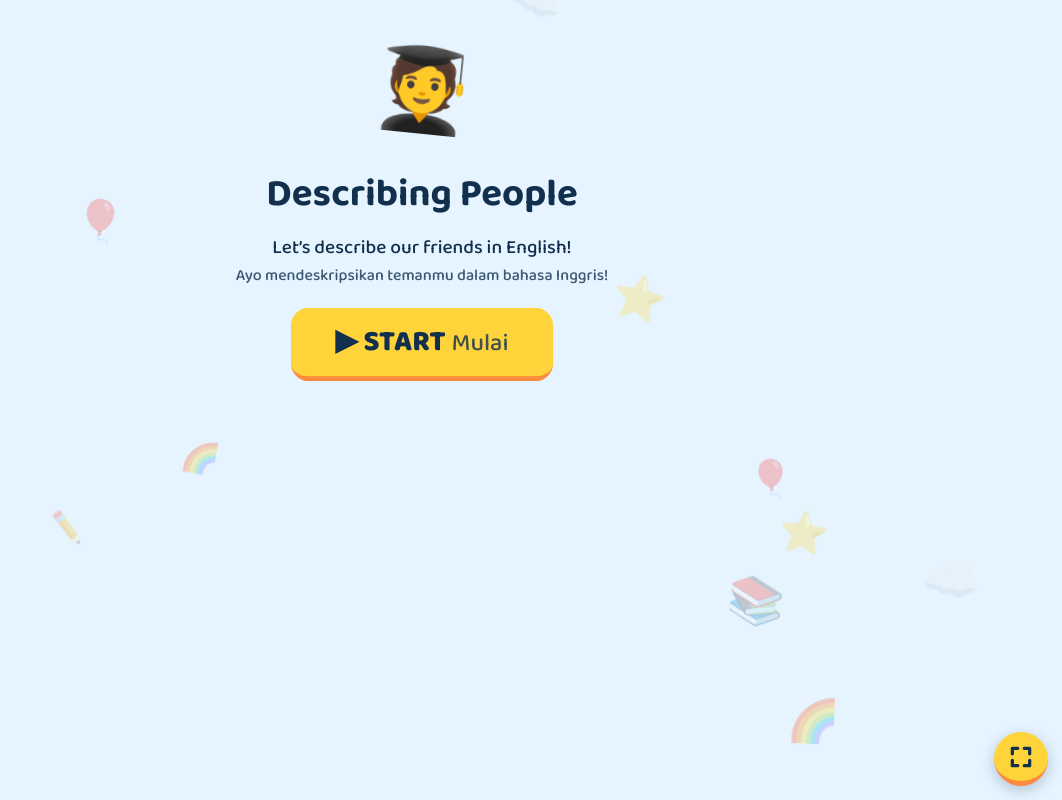
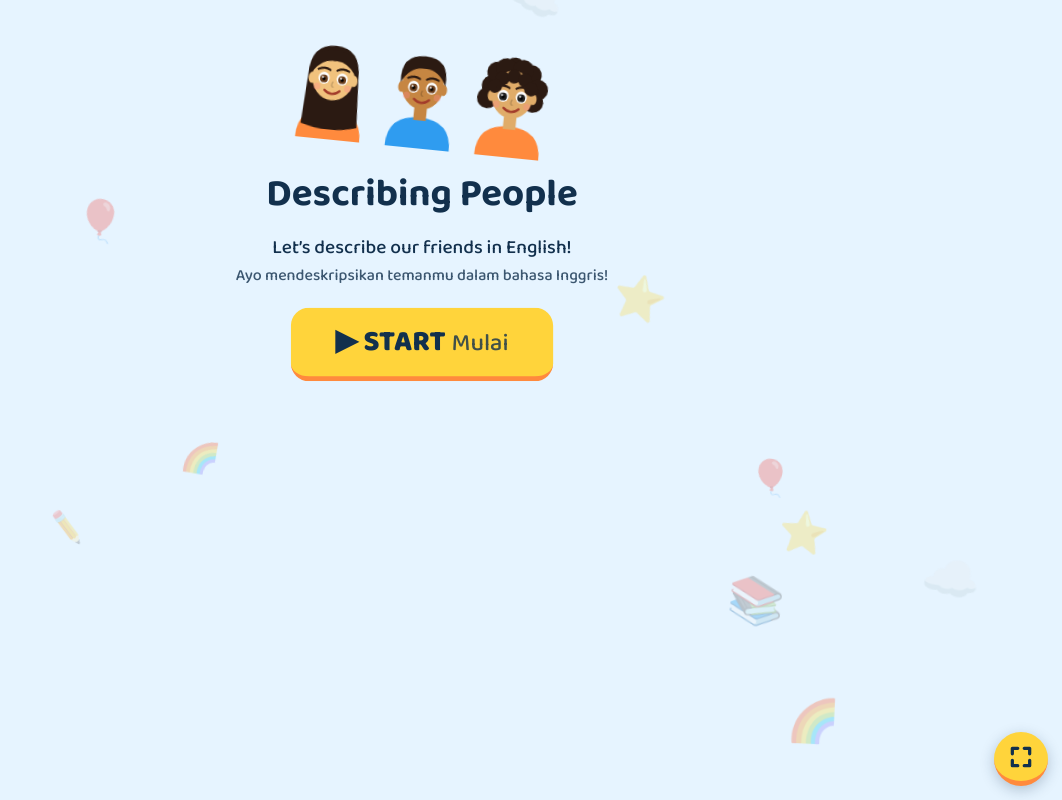
Before and after one commit to asepsetiawan9016-repo/bungo, a plain HTML site: page index.html in a window 1280 px wide. Shown: the whole page, without its empty margins (218-1280 px from the left). Drawn offline with Linux system fonts and the light colour scheme.

Commit message:
Update index.html

```diff
--- a/index.html
+++ b/index.html
@@ -78,10 +78,18 @@ small{opacity:.8;font-weight:500}
 const app=document.getElementById("app");
 const bi=(a,b)=>`${a} <small>${b}</small>`;
 const br=(a,b)=>`${a}<br><small>${b}</small>`;
+const SK=["#f1c27d","#e0ac69","#c68642"],EC={brown:"#6b3f1d",black:"#222",blue:"#2f7de0"};
+function avatar(o){const{h=0,e="brown",s=0,g=0,l="Avatar"}=o,hc="#2b1a12",sk=SK[s%3],sh=g?"#2f9cf0":"#ff8a3d",ic=EC[e];
+ let back="",front="";
+ if(h==0){back=`<path d="M24 62Q24 18 60 18Q96 18 96 62L100 132Q60 144 20 132Z" fill="${hc}"/>`;front=`<path d="M29 58Q28 24 60 24Q92 24 91 58Q78 38 60 40Q42 38 29 58Z" fill="${hc}"/>`}
+ else if(h==2){front=`<path d="M28 60Q24 20 60 20Q96 20 92 60Q80 36 60 38Q40 36 28 60Z" fill="${hc}"/>`}
+ else{back=[[30,52],[25,70],[36,32],[60,24],[84,32],[95,52],[90,70],[48,26],[72,26]].map(c=>`<circle cx="${c[0]}" cy="${c[1]}" r="15" fill="${hc}"/>`).join("");front=[[44,40],[60,36],[76,40],[34,52],[86,52]].map(c=>`<circle cx="${c[0]}" cy="${c[1]}" r="10" fill="${hc}"/>`).join("")}
+ const eye=x=>`<ellipse cx="${x}" cy="65" rx="8" ry="8.5" fill="#fff"/><circle cx="${x}" cy="66" r="5.6" fill="${ic}"/><circle cx="${x}" cy="66" r="2.4" fill="#000"/><circle cx="${x-1.7}" cy="64" r="1.5" fill="#fff"/>`;
+ return `<svg viewBox="0 0 120 150" role="img" aria-label="${l}" style="width:100%;height:100%;display:block"><path d="M14 152Q14 108 60 108Q106 108 106 152Z" fill="${sh}"/><rect x="51" y="90" width="18" height="22" fill="${sk}"/>${back}<ellipse cx="30" cy="66" rx="5" ry="8" fill="${sk}"/><ellipse cx="90" cy="66" rx="5" ry="8" fill="${sk}"/><ellipse cx="60" cy="62" rx="30" ry="34" fill="${sk}"/>${front}<path d="M38 53Q47 48 55 53M65 53Q73 48 82 53" stroke="${hc}" stroke-width="3" fill="none" stroke-linecap="round"/>${eye(47)}${eye(73)}<circle cx="38" cy="78" r="5" fill="#ff8a8a" opacity=".35"/><circle cx="82" cy="78" r="5" fill="#ff8a8a" opacity=".35"/><path d="M60 70Q57 76 61 77" stroke="#00000033" stroke-width="2" fill="none" stroke-linecap="round"/><path d="M49 82Q60 92 71 82" stroke="#a23b2a" stroke-width="3.2" fill="none" stroke-linecap="round"/></svg>`}
 const QID=["Dia (perempuan) ___ rambut hitam panjang.","Kalimat mana yang merupakan Identifikasi?","Apa lawan kata dari “tall”?","Dia (laki-laki) ___ ramah.","Apa tujuan teks deskriptif?","Dika selalu menyelesaikan PR-nya. Dia ___.","BENAR atau SALAH: Bagian Deskripsi menceritakan ciri fisik dan sifat.","BENAR atau SALAH: “She have brown eyes.” itu benar.","Cocokkan kata dengan artinya.","Cocokkan lawan katanya."];
 const QE=["Ingat: untuk rambut dan mata kita pakai has.","Identifikasi menyebutkan siapa orangnya.","Short (pendek) adalah lawan dari tall.","Kita pakai is sebelum kata sifat: He is friendly.","Teks deskriptif menggambarkan orang, tempat, atau benda.","Diligent artinya rajin.","Deskripsi menceritakan ciri fisik dan sifat.","Dengan she/he kita pakai has, bukan have.","Periksa lagi tiap pasangan.","Pikirkan kata yang berlawanan."];
 let cur="start",hist=[],co=-1,G,F,mt,fb,qi=0,sc=0,tried=false,fx=false,bd=new Set(),B,M,sh=false,last;
-const CH=[["👩","Ayu","long straight hair, brown eyes"],["👦","Budi","short hair, brown eyes"],["👧","Citra","short curly hair, black eyes"]];
+const CH=[["👩","Ayu","long straight hair, brown eyes",{h:0,e:"brown",g:0,s:0,l:"Ayu: long straight hair, brown eyes"}],["👦","Budi","short hair, brown eyes",{h:2,e:"brown",g:1,s:2,l:"Budi: short hair, brown eyes"}],["👧","Citra","short curly hair, black eyes",{h:1,e:"black",g:0,s:1,l:"Citra: short curly hair, black eyes"}]];
 const CLUES=["She has long straight hair.","She has brown eyes.","She is kind and diligent."];
 const V=[["tall","tinggi"],["short","pendek"],["slim","langsing"],["curly hair","rambut keriting"],["straight hair","rambut lurus"],["brown eyes","mata cokelat"],["kind","baik hati"],["friendly","ramah"],["diligent","rajin"],["funny","lucu"]];
 const CARDS=[
@@ -89,7 +97,7 @@ const CARDS=[
 ["🧱 Structure",()=>`<span class="id">Identification</span>: who is the person?<br><span class="ds">Description</span>: looks and character.<br><small>Identifikasi = siapa; Deskripsi = ciri fisik &amp; sifat.</small>`],
 ["🔤 Vocabulary",()=>`Click a word to see its meaning.<br><small>Klik kata untuk melihat artinya (klik lagi untuk kembali).</small><br>`+V.map(v=>`<button class="chip" data-e="${v[0]}" data-i="${v[1]}" onclick="flip(this)">${v[0]}</button>`).join("")],
 ["🧩 Sentence Patterns",()=>`He/She <b>is</b> + adjective<br>→ She is kind.<br>He/She <b>has</b> + noun<br>→ He has curly hair.<br><small>Pola kalimat: is + kata sifat (She is kind = Dia baik hati); has + kata benda (He has curly hair = Dia berambut keriting).</small>`],
-["📝 Example Text",()=>`<b>My Friend, Rina</b><br><span class="id">Rina is my classmate. She is 13 years old.</span><br><span class="ds">She has long straight hair and brown eyes. She is tall and slim. She is kind and diligent.</span><br><small>Kuning = Identifikasi (siapa orangnya). Biru = Deskripsi (ciri fisik &amp; sifat).<br>Terjemahan: Rina adalah teman sekelasku. Dia berumur 13 tahun. Dia berambut lurus panjang dan bermata cokelat. Dia tinggi dan langsing. Dia baik hati dan rajin.</small>`]];
+["📝 Example Text",()=>`<div style="display:flow-root"><div style="float:right;width:84px;height:104px;margin:0 0 6px 10px">${avatar({h:0,e:"brown",g:0,s:0,l:"Rina: long straight hair, brown eyes"})}</div><b>My Friend, Rina</b><br><span class="id">Rina is my classmate. She is 13 years old.</span><br><span class="ds">She has long straight hair and brown eyes. She is tall and slim. She is kind and diligent.</span><br><small>Kuning = Identifikasi (siapa orangnya). Biru = Deskripsi (ciri fisik &amp; sifat).<br>Terjemahan: Rina adalah teman sekelasku. Dia berumur 13 tahun. Dia berambut lurus panjang dan bermata cokelat. Dia tinggi dan langsing. Dia baik hati dan rajin.</small></div>`]];
 const Q=[
 {t:"mc",q:"She ___ long black hair.",o:["is","has","have","are"],a:1,e:"Remember: we use has for hair and eyes."},
 {t:"mc",q:"Which sentence is Identification?",o:["Her name is Sinta. She is my classmate.","She has curly hair.","She is very diligent.","She has brown eyes."],a:0,e:"Identification tells who the person is."},
@@ -143,7 +151,7 @@ start:()=>`<div class="hero"><div class="big">🧑‍🎓✨</div><h1>Describing
 menu:()=>`<h2>Main Menu <small>/ Menu Utama</small></h2><div class="grid">${[["goals","🎯","Learning Goals","Tujuan Belajar"],["core","📘","Core Material","Materi Inti"],["guess","🕵️","Guess Who?","Tebak Siapa?"],["match","🧩","Match It!","Cocokkan!"],["fill","✏️","Complete the Text","Lengkapi Teks"]].map(m=>`<button class="tile" onclick="go('${m[0]}')"><span>${m[1]}</span>${m[2]}</button>`).join("")}<button class="tile" onclick="startQuiz()"><span>⭐</span>Quiz</button></div>`,
 goals:()=>`<h2>🎯 Learning Goals <small>/ Tujuan Belajar</small></h2><div class="card">1. Find <span class="id">Identification</span> and <span class="ds">Description</span> in a text.</div><div class="card">2. Use words for looks and character.</div><div class="card">3. Write 4–5 simple sentences about a person.</div><small>Tujuan: mengenali struktur, memakai kosakata, menulis 4–5 kalimat.</small>`,
 core:()=>`<h2>📘 Core Material <small>/ Materi Inti</small></h2><div class="grid">${CARDS.map((c,i)=>`<button class="tile" style="padding:14px 8px;${co==i?"background:var(--sun);color:#12304d":""}" onclick="co=${i};draw()">${c[0]}</button>`).join("")}</div>${co>=0?`<div class="card scr">${CARDS[co][1]()}</div>`:`<p class="msg">${br("Click a card to open it.","Klik kartu untuk membukanya.")}</p>`}`,
-guess:()=>`<h2>🕵️ Guess Who? <small>/ Tebak Siapa?</small></h2><p>Click the clues one by one. Then choose!<br><small>Klik petunjuk satu per satu. Lalu pilih jawabannya!</small></p>${CLUES.map((c,i)=>`<button class="opt ${G.c[i]?"sel":""}" onclick="G.c[${i}]=1;draw()">${G.c[i]?c:"🔍 Clue / Petunjuk "+(i+1)}</button>`).join("")}<div class="grid">${CH.map((c,i)=>`<button class="opt" style="text-align:center;${G.p==i?"background:"+(i==0?"var(--ok);color:#fff":"var(--bad);color:#fff"):""}" onclick="pick(${i})"><span style="font-size:2.6rem">${c[0]}</span><br>${c[1]}<br><small>${c[2]}</small></button>`).join("")}</div><p class="msg ${G.p==0?"ok":"no"}">${G.p==0?"⭐ Great job! It’s Ayu!<br><small>Hebat! Jawabannya Ayu!</small>":G.p>0?"Almost there! Check the clues again.<br><small>Hampir benar! Baca petunjuknya lagi.</small>":""}</p>`,
+guess:()=>`<h2>🕵️ Guess Who? <small>/ Tebak Siapa?</small></h2><p>Click the clues one by one. Then choose!<br><small>Klik petunjuk satu per satu. Lalu pilih jawabannya!</small></p>${CLUES.map((c,i)=>`<button class="opt ${G.c[i]?"sel":""}" onclick="G.c[${i}]=1;draw()">${G.c[i]?c:"🔍 Clue / Petunjuk "+(i+1)}</button>`).join("")}<div class="grid">${CH.map((c,i)=>`<button class="opt" style="text-align:center;${G.p==i?"background:"+(i==0?"var(--ok);color:#fff":"var(--bad);color:#fff"):""}" onclick="pick(${i})"><span style="display:inline-block;width:84px;height:104px">${avatar(c[3])}</span><br>${c[1]}<br><small>${c[2]}</small></button>`).join("")}</div><p class="msg ${G.p==0?"ok":"no"}">${G.p==0?"⭐ Great job! It’s Ayu!<br><small>Hebat! Jawabannya Ayu!</small>":G.p>0?"Almost there! Check the clues again.<br><small>Hampir benar! Baca petunjuknya lagi.</small>":""}</p>`,
 match:()=>`<h2>🧩 Match It! <small>/ Cocokkan!</small></h2><p>Click a picture, then its word.<br><small>Klik gambar, lalu klik katanya.</small></p>${mtHTML()}`,
 fill:()=>`<h2>✏️ Complete the Text <small>/ Lengkapi Teks</small></h2><p>Click a word below to fill each blank. Then press CHECK.<br><small>Klik kata di bawah untuk mengisi tiap titik-titik, lalu tekan CHECK. Klik kotak isian untuk menghapus kata.</small></p><div class="card">Rina is my best friend. She <button class="bl" onclick="fc(0)">${F.b[0]||"＿＿"}</button> long straight hair. She <button class="bl" onclick="fc(1)">${F.b[1]||"＿＿"}</button> kind and funny.</div><div>${["has","is","have"].map(w=>`<button class="chip" ${F.b.includes(w)?"disabled style='opacity:.4'":""} onclick="fa('${w}')">${w}</button>`).join("")}</div><p><button class="btn sm" onclick="fk()">${bi("CHECK","Periksa")}</button></p><p class="msg ${F.ok?"ok":"no"}">${F.msg}</p>`,
 q:()=>{const q=Q[qi];return `<small>Question ${qi+1} / ${Q.length}</small><h2>${q.q}</h2>${q.t=="mt"?mtHTML():q.o.map((o,i)=>`<button class="opt" onclick="ans(${i})">${o}</button>`).join("")}`},
@@ -151,11 +159,11 @@ fb:()=>fb.ok?`<div class="fbk"><div class="big">⭐</div><h2>Great job! You are
 score:()=>`<div class="fbk"><div class="big">${"⭐".repeat(Math.max(1,Math.round(sc/2)))}</div><h1>${sc} / ${Q.length}</h1><div class="card" style="text-align:left"><b>Reflection</b><br>1. Which new words can you use for your friend?<br>2. What is easy? What is difficult?<br>3. Who will you describe next?<br><small>Refleksi: 1. Kata baru apa yang bisa kamu pakai untuk temanmu? 2. Apa yang mudah? Apa yang sulit? 3. Siapa yang akan kamu deskripsikan berikutnya?</small></div><button class="btn" onclick="startQuiz()">${bi("PLAY AGAIN","Main lagi")}</button> <button class="btn" onclick="home()">${bi("🏠 HOME","Beranda")}</button></div>`};
 function draw(){app.innerHTML=(cur=="start"?"":`<div class="top"><button class="btn sm" onclick="back()">${bi("◀ BACK","Kembali")}</button><button class="btn sm" onclick="home()">${bi("🏠 HOME","Beranda")}</button></div>`)+`<section class="scr${sh?" shake":""}">${S[cur]()}</section>`;if(last!=cur){window.scrollTo(0,0);document.documentElement.scrollTop=0}last=cur;if(fx){fx=false;stars()}sh=false}
 const row=(k,a,f)=>`<div>${a.map((x,i)=>`<button class="chip ${B[k]==i?"on":""}" onclick="bs('${k}',${i})">${f(x)}</button>`).join("")}</div>`;
-S.start=()=>`<div class="hero"><div class="big bob">🧑‍🎓</div><h1>Describing People</h1><p>Let’s describe our friends in English!<br><small>Ayo mendeskripsikan temanmu dalam bahasa Inggris!</small></p><button class="btn xl" onclick="go('menu')">${bi("▶ START","Mulai")}</button></div>`;
+S.start=()=>`<div class="hero"><div class="bob" style="display:flex;gap:6px;justify-content:center;height:112px">${CH.map(c=>`<span style="width:84px">${avatar(c[3])}</span>`).join("")}</div><h1>Describing People</h1><p>Let’s describe our friends in English!<br><small>Ayo mendeskripsikan temanmu dalam bahasa Inggris!</small></p><button class="btn xl" onclick="go('menu')">${bi("▶ START","Mulai")}</button></div>`;
 S.menu=()=>`<h2>Main Menu <small>/ Menu Utama</small></h2><p>Choose an activity to start learning.<br><small>Pilih kegiatan untuk mulai belajar. Kumpulkan semua lencana!</small></p><div class="badges">${BD.map(b=>`<span class="bdg ${bd.has(b[0])?"got":""}">${b[1]}</span>`).join("")} <small>${bd.size}/${BD.length} badges / lencana</small></div><div class="grid">${[["goals","🎯","Learning Goals","Tujuan Belajar"],["core","📘","Core Material","Materi Inti"],["guess","🕵️","Guess Who?","Tebak Siapa?"],["match","🧩","Match It!","Cocokkan!"],["fill","✏️","Complete the Text","Lengkapi Teks"],["build","🎨","Build a Friend","Buat Temanmu"],["mem","🧠","Memory Game","Permainan Memori"]].map((m,i)=>`<button class="tile" style="animation-delay:${i*.06}s" onclick="go('${m[0]}')"><span>${m[1]}</span>${m[2]}<small style="display:block;font-weight:500;font-size:.85rem">${m[3]}</small></button>`).join("")}<button class="tile" style="animation-delay:.42s" onclick="startQuiz()"><span>⭐</span>Quiz<small style="display:block;font-weight:500;font-size:.85rem">Kuis</small></button></div>`;
 S.q=()=>{const q=Q[qi];return `<div class="bar"><i style="width:${(qi+1)/Q.length*100}%"></i></div><small>Question / Soal ${qi+1} / ${Q.length} 🏃</small><p>${q.t=="mt"?br("Click an item on the left, then its match on the right.","Klik item di kiri, lalu pasangannya di kanan."):br("Choose the correct answer.","Pilih jawaban yang benar.")}</p><h2>${q.q}<br><small>${QID[qi]}</small></h2>${q.t=="mt"?mtHTML():q.o.map((o,i)=>`<button class="opt" onclick="ans(${i})">${o}</button>`).join("")}`};
 S.build=()=>{const h=HS[B.h],e=ES[B.e],b=BS[B.b],t=TS[B.t],P=B.g?"He":"She";
-return `<h2>🎨 Build a Friend <small>/ Buat Temanmu</small></h2><p>Choose a look for your friend. Then press WRITE MY TEXT.<br><small>Pilih ciri-ciri temanmu, lalu tekan WRITE MY TEXT.</small></p><div class="stage"><div class="av" style="--sx:${b[2]};--sy:${b[1]}"><div class="face">${h[B.g?2:1]}</div></div><div class="acc">${e[1]} ${t[1]}</div></div>${row("g",["👧 She","👦 He"],x=>x)}${row("h",HS,x=>x[0])}${row("e",ES,x=>x[1]+" "+x[0])}${row("b",BS,x=>x[0])}${row("t",TS,x=>x[1]+" "+x[0])}<p><button class="btn sm" onclick="bshow()">${bi("✨ WRITE MY TEXT","Tulis teksku")}</button></p>${B.show?`<div class="card scr">This is my friend. ${P} has ${h[0]} and ${e[0]}. ${P} is ${b[0]}. ${P} is ${t[0]}.<br><small>Copy it! Add 1–2 more sentences.<br>Salin teksnya! Tambahkan 1–2 kalimat lagi.</small></div>`:""}`};
+return `<h2>🎨 Build a Friend <small>/ Buat Temanmu</small></h2><p>Choose a look for your friend. Then press WRITE MY TEXT.<br><small>Pilih ciri-ciri temanmu, lalu tekan WRITE MY TEXT.</small></p><div class="stage"><div class="av" style="--sx:${b[2]};--sy:${b[1]}"><div class="face" style="width:104px;height:130px">${avatar({h:B.h,e:["brown","black","blue"][B.e],s:2,g:B.g,l:"My friend: "+h[0]+", "+e[0]})}</div></div><div class="acc">${e[1]} ${t[1]}</div></div>${row("g",["👧 She","👦 He"],x=>x)}${row("h",HS,x=>x[0])}${row("e",ES,x=>x[1]+" "+x[0])}${row("b",BS,x=>x[0])}${row("t",TS,x=>x[1]+" "+x[0])}<p><button class="btn sm" onclick="bshow()">${bi("✨ WRITE MY TEXT","Tulis teksku")}</button></p>${B.show?`<div class="card scr">This is my friend. ${P} has ${h[0]} and ${e[0]}. ${P} is ${b[0]}. ${P} is ${t[0]}.<br><small>Copy it! Add 1–2 more sentences.<br>Salin teksnya! Tambahkan 1–2 kalimat lagi.</small></div>`:""}`};
 S.mem=()=>`<h2>🧠 Memory Game <small>/ Permainan Memori</small></h2><p>Find each picture and its word. <small>Moves / Langkah: ${M.mv}</small><br><small>Temukan pasangan gambar dan katanya. Klik dua kartu.</small></p><div class="mg">${M.c.map((c,i)=>{const f=M.f.includes(c.k),v=f||M.o.includes(i);return `<button class="mc ${v?"up":""} ${f?"fnd":""}" onclick="mf(${i})">${v?c.t:"❓"}</button>`}).join("")}</div><p class="msg ok">${M.f.length==MP.length?"⭐ Great job! All found in "+M.mv+" moves!<br><small>Hebat! Semua ditemukan dalam "+M.mv+" langkah!</small>":""}</p>`;
 const bg=document.createElement("div");bg.style.cssText="position:fixed;inset:0;z-index:-1;overflow:hidden;pointer-events:none";
 for(let i=0;i<12;i++){const s=document.createElement("span");s.className="bgi";s.textContent=["☁️","⭐","🎈","✏️","📚","🌈"][i%6];s.style.cssText=`left:${Math.random()*95}%;animation-duration:${14+Math.random()*12}s;animation-delay:-${Math.random()*20}s;font-size:${1.6+Math.random()*1.6}rem`;bg.appendChild(s)}
```
